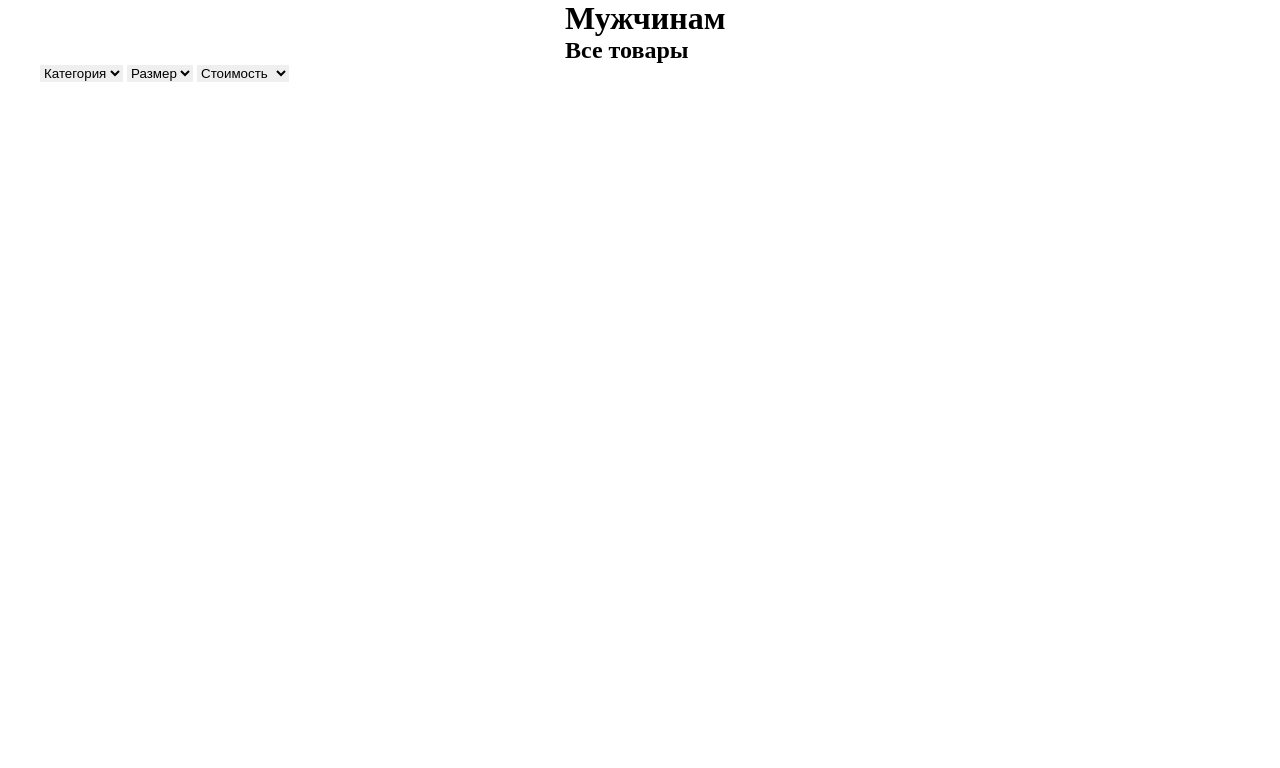
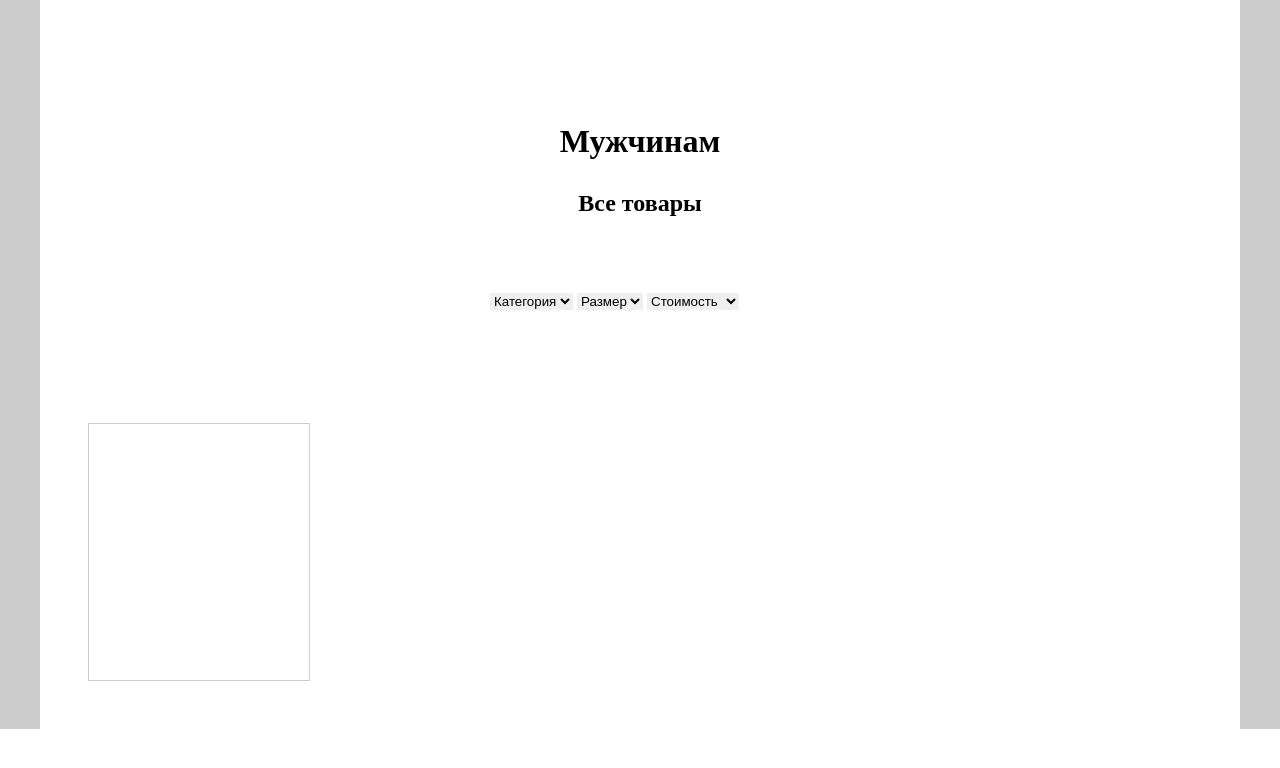
Before and after one commit to damarrus/project0408, a PHP site: page /views/catalog.php in a window 1280 px wide. Shown: the top 768 px of the page. Run offline with PHP 8.4, Linux system fonts and the light colour scheme.

Commit message:
добавил каталог

```diff
--- a/css/catalog.css
+++ b/css/catalog.css
@@ -4,12 +4,53 @@
     border: 0;
 }
 
+.main_wrapper {
+    margin: 0 auto;
+    max-width: 1550px;
+    background-color: rgb(204, 204, 204);
+    display: flex;
+}
+
 .wrapper {
     width: 1200px;
     margin: 0 auto;
+    background-color: white;
+    box-sizing: border-box;
 }
 
 .title {
-    width: 150px;
+    width: 300px;
     margin: 0 auto;
+    text-align: center;
+    margin-top: 123px;
 }
+
+.title h1 {
+    margin-bottom: 30px;
+}
+
+
+
+.options {
+    margin: 0 auto;
+    max-width:300px;
+    margin-top: 75px;
+    margin-bottom: 65px;
+}
+
+.products {
+
+display: flex;
+flex-wrap: wrap;
+justify-content: space-between;
+align-items: center;
+box-sizing: border-box;
+padding: 48px;
+}
+
+.product {
+    width: 220px;
+    height: 256px;
+    border: 1px rgb(204, 204, 204) solid;
+
+}
--- a/views/catalog.php
+++ b/views/catalog.php
@@ -7,6 +7,7 @@
     <link rel="stylesheet" href=../css/catalog.css>
 </head>
 <body>
+<div class="main_wrapper">
     <div class="wrapper">
         <div class="title">
             <h1>Мужчинам</h1>
@@ -26,9 +27,20 @@
                 <option>3000-6000</option>
                 <option>6000-20000</option>
             </select>
+        </div>
+    <div class="products">
+        <div class="item">
+            <div class="product"></div>
+            <p class=""> </p>
+        </div>
+    </div>
 
 
-        </div>
+
+
+
+
+
 
 
 
```
Lines whose indentation alone changed are shown as unchanged.
